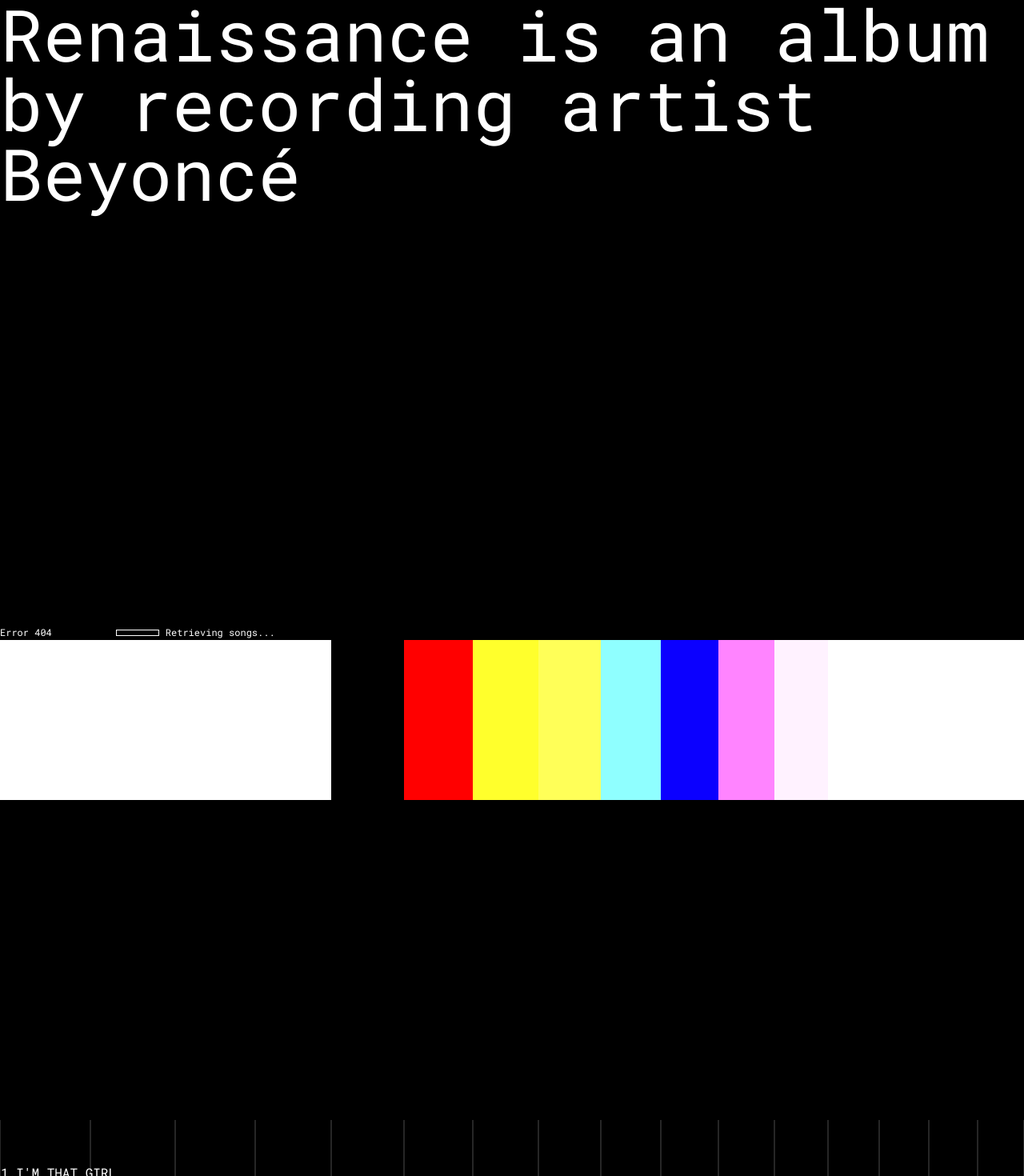
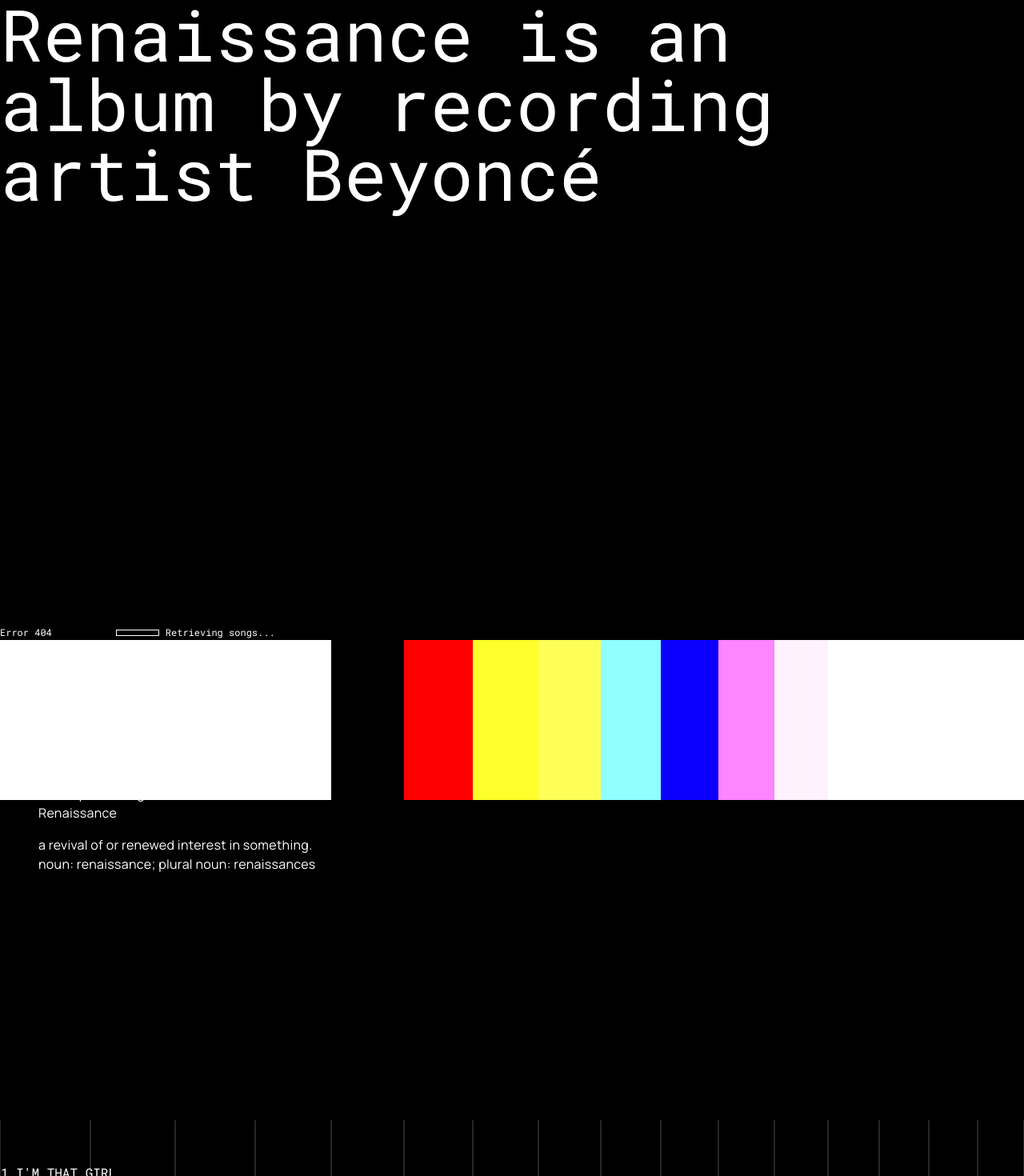
Before and after one commit to kiranpate1/reasonabledoubt, a Next.js app: page / in a window 1280 px wide. Shown: the top 1470 px of the page at 80% size. Built offline with nearby package versions, Linux system fonts and the light colour scheme.

Commit message:
added definition of renaissance

```diff
--- a/app/globals.css
+++ b/app/globals.css
@@ -50,6 +50,11 @@
   font-weight: 400;
   font-style: normal;
   font-size: 16px;
+  letter-spacing: 0.02em;
+}
+
+.body-large {
+  font-size: 20px;
 }
 
 /* Typography */
--- a/app/page.tsx
+++ b/app/page.tsx
@@ -1,7 +1,7 @@
 "use client";
 
 import Image from "next/image";
-import { useEffect } from "react";
+import { use, useEffect, useRef } from "react";
 import LoadingBar from "../components/LoadingBar";
 import Footer from "../components/Footer";
 import { projects } from "./projects";
@@ -10,8 +10,47 @@
   const maxWidth = 20;
   const scrollHeight = 400;
   const imageHeight = 200;
+  const typingRef = useRef<HTMLDivElement>(null);
+  const pronuniciationRef = useRef<HTMLDivElement>(null);
 
   useEffect(() => {
+    if (typingRef.current) {
+      const typingPs = typingRef.current.querySelectorAll(
+        "p"
+      ) as NodeListOf<HTMLElement>;
+      typingPs.forEach((p) => {
+        const fullText = p.innerText;
+        p.style.display = "flex";
+        p.style.flexWrap = "wrap";
+        p.innerText = "";
+        const words = fullText.split(" ");
+        words.forEach((word, index) => {
+          const span = document.createElement("span");
+          const letters = word.split("");
+          letters.forEach((letter, letterIndex) => {
+            const letterSpan = document.createElement("span");
+            letterSpan.style.opacity = "0";
+            letterSpan.innerText =
+              letter +
+              (letterIndex < letters.length - 1
+                ? ""
+                : String.fromCharCode(160));
+            span.appendChild(letterSpan);
+          });
+          p.appendChild(span);
+        });
+      });
+    }
+  }, []);
+
+  useEffect(() => {
+    const scrollTitle = document.querySelector(
+      ".scroll-element"
+    ) as HTMLElement;
+    const syllables = document.querySelectorAll(
+      ".syllable"
+    ) as NodeListOf<HTMLElement>;
+    const syllableWidth = syllables[0].getBoundingClientRect().width;
     const scrollImages = document.getElementById("scrollImages") as HTMLElement;
     const images = document.querySelectorAll(
       "#scrollImages > div"
@@ -58,6 +97,34 @@
       if (isHovering) return;
 
       const scrollTrack = document.getElementById("scrollTrack") as HTMLElement;
+
+      if (
+        window.scrollY > window.innerHeight * 0.5 &&
+        window.scrollY <= window.innerHeight
+      ) {
+        for (let i = 0; i < syllables.length; i++) {
+          syllables[i].style.width = `${syllableWidth}px`;
+        }
+        //type text out
+
+        if (typingRef.current) {
+          const typingSpans = typingRef.current.querySelectorAll(
+            "span span"
+          ) as NodeListOf<HTMLElement>;
+          typingSpans.forEach((span, index) => {
+            const el = span as HTMLElement;
+            el.style.transition = `opacity 0s ${index * 0.01}s`;
+            el.style.opacity = "1";
+          });
+        }
+      } else if (
+        window.scrollY <= window.innerHeight * 0.5 ||
+        window.scrollY > window.innerHeight
+      ) {
+        for (let i = 0; i < syllables.length; i++) {
+          syllables[i].style.width = "0px";
+        }
+      }
 
       //section-1
       if (window.scrollY < scrollTrack.offsetTop) {
@@ -262,14 +329,71 @@
 
   return (
     <main className="w-screen flex flex-col row-start-2 items-center sm:items-start text-white">
-      <section className="relative w-full h-screen">
-        <h1>Renaissance is an album by recording artist Beyoncé</h1>
+      <div
+        className="fixed top-0 left-0 z-0 flex justify-stretch gap-0"
+        id="scrollTitle"
+      >
+        <h1>Ren</h1>
+        <h1 className="syllable overflow-hidden duration-200 ease-in-out">·</h1>
+        <h1>ais</h1>
+        <h1 className="syllable overflow-hidden duration-200 ease-in-out">·</h1>
+        <h1>sance</h1>
+      </div>
+      <section className="flex justify-stretch relative w-full h-screen">
+        <div className="h-full flex-1">
+          <h1>
+            <span className="text-[rgba(255,255,255,0)]">Renaissance</span> is
+            an album by recording artist Beyoncé
+          </h1>
+        </div>
+        <div className="h-full w-[20vw]"></div>
       </section>
       <section
         id="scrollTrack"
-        className="relative w-screen"
+        className="relative w-screen z-1"
         style={{ height: `${scrollHeight}vh` }}
       >
+        <div className="absolute top-0 left-0 right-0 flex flex-col items-start pl-12">
+          <div className="w-full max-w-96 flex flex-col gap-4" ref={typingRef}>
+            <div className="flex flex-row gap-2 items-center">
+              <p>noun</p>
+              <div
+                className="px-2 py-1 border border-white/40 rounded-full text-[10px] flex flex-row gap-1 items-center"
+                ref={pronuniciationRef}
+              >
+                <p>ˈre-nə-ˌsän(t)s</p>
+                <svg
+                  xmlns="http://www.w3.org/2000/svg"
+                  width="15"
+                  height="13"
+                  viewBox="0 0 15 13"
+                  fill="none"
+                  data-inject-url="https://www.merriam-webster.com/dist-cross-dungarees/2025-09-25--21-30-28-njg60i/images/svg/audio-pron-redesign.svg"
+                >
+                  <title>How to pronounce renaissance (audio)</title>
+                  <path
+                    fillRule="evenodd"
+                    clipRule="evenodd"
+                    d="M13.513 6.34363C13.513 4.21463 12.623 2.33405 10.7864 0.687267L11.4026 0C13.406 1.79629 14.436 3.91633 14.436 6.34363C14.436 8.77387 13.3787 10.9297 11.3318 12.7981L10.7095 12.1163C12.6005 10.3902 13.513 8.4697 13.513 6.34363ZM10.8305 6.33811C10.8305 5.19038 10.2301 3.91597 8.89573 2.50719L9.5659 1.87241C10.9804 3.36579 11.7536 4.85692 11.7536 6.33811C11.7536 8.50095 10.6077 9.83479 9.56034 10.9028L8.90129 10.2565C9.91606 9.22174 10.8305 8.11681 10.8305 6.33811ZM0 8.6107V4.0387H3.23077L6.46154 1.75408V10.959L3.11169 8.6107H0Z"
+                    fill="white"
+                  ></path>
+                </svg>
+              </div>
+            </div>
+            <p className="body-large">
+              the revival of art and literature under the influence of classical
+              models in the 14th–16th centuries.
+            </p>
+            <p>
+              the culture and style of art and architecture developed during the
+              Renaissance. noun: Renaissance
+            </p>
+            <p>
+              a revival of or renewed interest in something. noun: renaissance;
+              plural noun: renaissances
+            </p>
+          </div>
+        </div>
         <div className="relative pointer-events-none flex h-0 w-screen items-start z-[12]">
           <div className="relative w-screen h-[200vh] top-[-100vh]">
             <div className="sticky top-0 w-screen min-h-screen flex items-start">
@@ -339,7 +463,7 @@
         </div>
         <div
           id="scrollLines"
-          className="absolute w-screen h-full left-0 flex flex-row gap-[0px]"
+          className="absolute w-screen h-full left-0 flex flex-row gap-[0px] bg-black"
           style={{
             bottom: `${imageHeight}px`,
             height: `${scrollHeight - 100}vh`,
--- a/components/Footer.tsx
+++ b/components/Footer.tsx
@@ -37,7 +37,7 @@
 
   return (
     <section className="relative w-full h-screen text-white">
-      <h1>Renaissance</h1>
+      {/* <h1>Renaissance</h1> */}
       <div className="absolute top-0 left-0 w-screen h-screen overflow-hidden">
         <Cd size={500} />
       </div>
```
